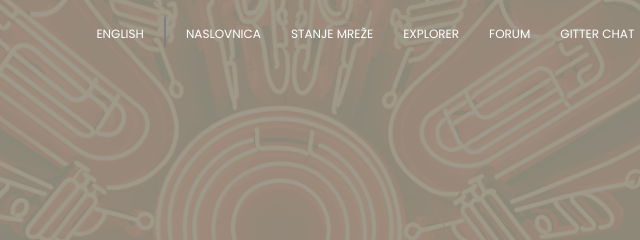
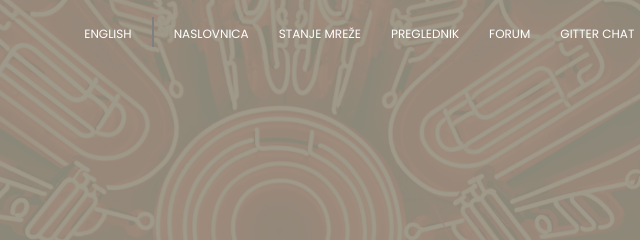
Before and after one commit to hpoa/web, a plain HTML site: page index.html in a window 1280 px wide. Shown: the top 240 px of the page, 336-976 px from the left. Drawn offline with nearby package versions, Linux system fonts and the light colour scheme.

Commit message:
Changed explorer URL

```diff
--- a/index.html
+++ b/index.html
@@ -43,7 +43,7 @@
 						  <li style="border:1px solid gray; height: 30px"></li>
 				          <li class="menu-active"><a href="/">Naslovnica</a></li>
 						  <li><a href="https://status.lisinski.online">Stanje mreže</a></li>
-						  <li><a href="https://explorer.lisinski.online">Explorer</a></li>
+						  <li><a href="https://preglednik.lisinski.online">Preglednik</a></li>
 				          <li><a href="https://forum.lisinski.online/t/hrvatski">Forum</a></li>
 				          <li><a href="https://gitter.im/hpoa/lisinski">Gitter chat</a></li>
 				          <li><a href="https://pipa.lisinski.online">Pipa</a></li>
```
Also changed, not shown: en/index.html (+1 -1 lines).
